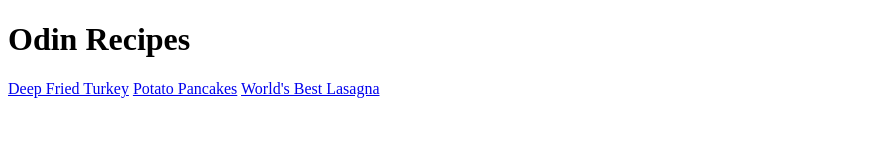
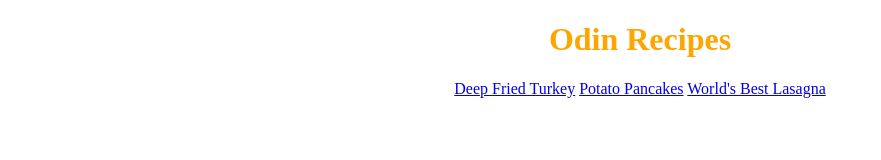
Before and after one commit to spirus-dev/odin-recipes, a plain HTML site: page index.html in a window 1280 px wide. Shown: the whole page, without its empty margins (0-881 px from the left). Drawn offline with Linux system fonts and the light colour scheme.

Commit message:
Added style.css in project
Styles are written in style.css and all pages are linked with it.

```diff
--- /dev/null
+++ b/css/style.css
@@ -0,0 +1,20 @@
+h1,h2{
+    font-family : Helvetica sans-serif;
+    text-align: center;
+}
+h1.logo{
+    font-family : Helvetica sans-serif;
+    color: orange;
+}
+img{
+    display: block;
+    margin-left: auto;
+    margin-right: auto;
+    height: 200px;
+    width: 200px;
+}
+
+.center{
+    display: block;
+    text-align: center;
+}
--- a/index.html
+++ b/index.html
@@ -3,11 +3,14 @@
     <head>
         <meta charset="utf=8">
         <title>The Odin Recipes</title>
+        <link rel="stylesheet" href="css/style.css">
     </head>
     <body>
-        <h1>Odin Recipes</h1>
-        <a href="recipes/deep-fried-turkey.html">Deep Fried Turkey</a>
-        <a href="recipes/potato-pancakes.html">Potato Pancakes</a>
-        <a href="recipes/worlds-best-lasagna.html">World's Best Lasagna</a>
+        <h1 class="logo">Odin Recipes</h1>
+        <div class="center">
+            <a href="recipes/deep-fried-turkey.html">Deep Fried Turkey</a>
+            <a href="recipes/potato-pancakes.html">Potato Pancakes</a>
+            <a href="recipes/worlds-best-lasagna.html">World's Best Lasagna</a>
+        </div>
     </body>
 </html>
```
Also changed, not shown: recipes/deep-fried-turkey.html (+1 -0 lines), recipes/potato-pancakes.html (+1 -0 lines), recipes/worlds-best-lasagna.html (+1 -0 lines).
